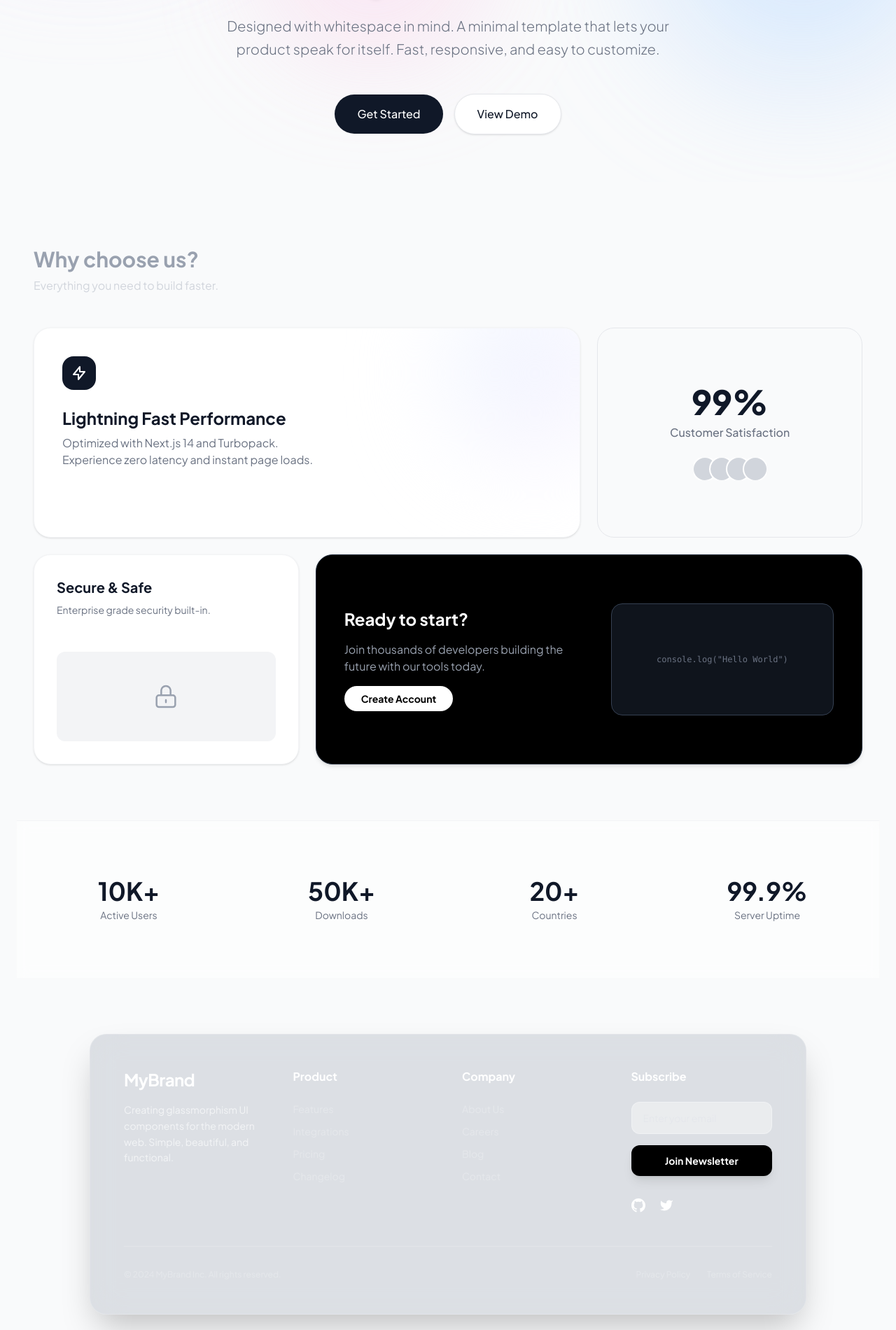
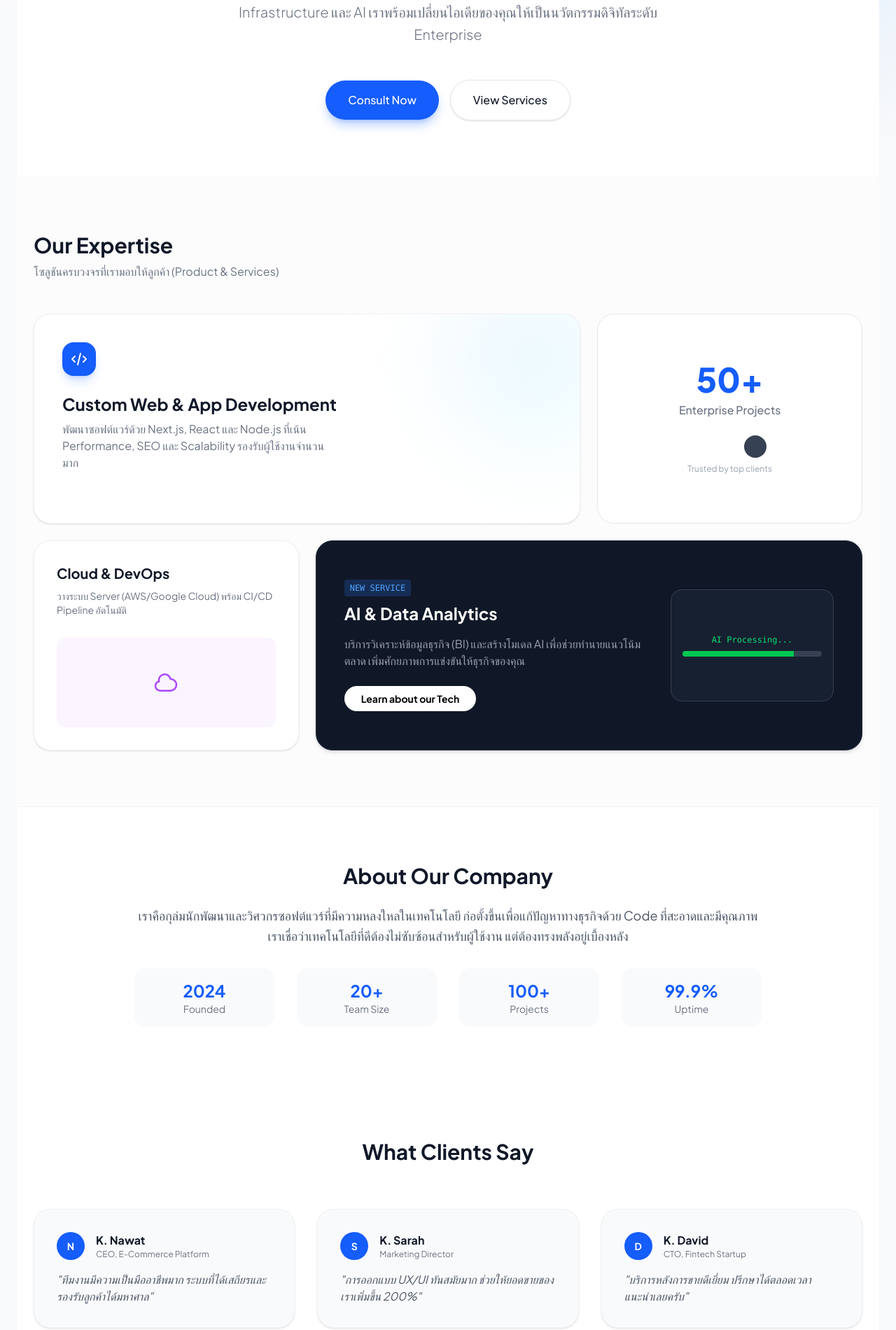
Before and after one commit to DnopPondz/nex-web, a Next.js app: page / in a window 1280 px wide. Shown: the part 540-2440 px from the top of the page at 70% size. Built offline with nearby package versions, Linux system fonts and the light colour scheme.

Commit message:
add page

```diff
--- a/src/app/globals.css
+++ b/src/app/globals.css
@@ -1 +1,7 @@
 @import "tailwindcss";
+
+@import "tailwindcss";
+
+html {
+  scroll-behavior: smooth;
+}
--- a/src/app/layout.js
+++ b/src/app/layout.js
@@ -4,20 +4,22 @@ import Navbar from "@/components/Navbar";
 import Footer from "@/components/Footer";
 import Background from "@/components/Background";
 import { Plus_Jakarta_Sans } from "next/font/google";
+import ScrollProgress from "@/components/ScrollProgress";
 
 const font = Plus_Jakarta_Sans({ subsets: ["latin"] });
 const inter = Inter({ subsets: ["latin"] });
 
 export const metadata = {
-  title: "Create Next App",
-  description: "Generated by create next app",
+  title: "MyBrand - Minimal Glassmorphism Template",
+  description: "A high-performance Next.js template featuring glassmorphism design, bento grid layout, and clean typography.",
+  keywords: ["Next.js", "React", "Tailwind CSS", "Glassmorphism", "Template"],
 };
 
 export default function RootLayout({ children }) {
   return (
     <html lang="en">
       <body className={`${font.className} bg-gray-50 min-h-screen flex flex-col relative`}>
-
+        <ScrollProgress />
         <Background /> {/* ใส่ตรงนี้ทีเดียว ทุกหน้าจะมีพื้นหลังเหมือนกันหมด */}
 
         <Navbar />
--- a/src/app/page.js
+++ b/src/app/page.js
@@ -21,14 +21,7 @@ const staggerContainer = {
 
 export default function Home() {
   return (
-    <div className="flex flex-col min-h-screen overflow-hidden">
-
-      {/* --- Background Decorations --- */}
-      <div className="fixed top-0 left-0 w-full h-full overflow-hidden -z-10 pointer-events-none">
-        <div className="absolute top-[-10%] left-[-10%] w-[500px] h-[500px] bg-purple-200/30 rounded-full blur-[100px]" />
-        <div className="absolute bottom-[20%] right-[-5%] w-[400px] h-[400px] bg-blue-200/30 rounded-full blur-[100px]" />
-        <div className="absolute top-[40%] left-[30%] w-[300px] h-[300px] bg-pink-200/20 rounded-full blur-[80px]" />
-      </div>
+    <div className="flex flex-col min-h-screen overflow-hidden bg-white">
 
       {/* --- 1. Hero Section --- */}
       <section className="relative pt-40 pb-20 px-6">
@@ -41,17 +34,17 @@ export default function Home() {
 
           {/* Badge */}
           <motion.div variants={fadeInUp} className="flex justify-center">
-            <span className="px-4 py-1.5 rounded-full border border-gray-200 bg-white/60 backdrop-blur-md text-xs font-semibold text-gray-600 shadow-sm">
-              ✨ Redefining Digital Experience
+            <span className="px-4 py-1.5 rounded-full border border-gray-200 bg-white/60 backdrop-blur-md text-xs font-semibold text-blue-600 shadow-sm">
+              🚀 Driving Innovation for Your Business
             </span>
           </motion.div>
 
           {/* Headline */}
           <motion.div variants={fadeInUp}>
-            <h1 className="text-6xl md:text-8xl font-bold tracking-tighter text-gray-400 leading-[1.1]">
-              Simple. Clean. <br />
-              <span className="bg-clip-text text-transparent bg-gradient-to-r from-gray-300 via-gray-200 to-gray-300 drop-shadow-md">
-                Impactful.
+            <h1 className="text-5xl md:text-7xl font-bold tracking-tighter text-gray-900 leading-[1.1]">
+              Scalable Software. <br />
+              <span className="bg-clip-text text-transparent bg-gradient-to-r from-blue-700 via-blue-500 to-cyan-400 drop-shadow-sm">
+                Cloud & AI Solutions.
               </span>
             </h1>
           </motion.div>
@@ -61,108 +54,115 @@ export default function Home() {
             variants={fadeInUp}
             className="max-w-2xl mx-auto text-lg md:text-xl text-gray-500 leading-relaxed font-light"
           >
-            Designed with whitespace in mind. A minimal template that lets your
-            product speak for itself. Fast, responsive, and easy to customize.
+            Tech Company ที่เชี่ยวชาญด้านการพัฒนา Web Application, Cloud Infrastructure และ AI
+            เราพร้อมเปลี่ยนไอเดียของคุณให้เป็นนวัตกรรมดิจิทัลระดับ Enterprise
           </motion.p>
 
           {/* Buttons */}
           <motion.div variants={fadeInUp} className="flex flex-col sm:flex-row items-center justify-center gap-4 pt-4">
-
-            {/* Get Started Button - Single Line ClassName */}
-            <Link
-              href="/about"
-              className="px-8 py-4 rounded-full font-medium bg-gray-900 text-white shadow-none hover:bg-black hover:shadow-2xl hover:shadow-gray-900/40 hover:-translate-y-1 transition-all duration-300 ease-out"
-            >
-              Get Started
-            </Link>
-
-            {/* View Demo Button - Single Line ClassName */}
             <Link
               href="/contact"
+              className="px-8 py-4 rounded-full font-medium bg-blue-600 text-white shadow-lg shadow-blue-600/30 hover:bg-blue-700 hover:-translate-y-1 transition-all duration-300 ease-out"
+            >
+              Consult Now
+            </Link>
+            <Link
+              href="#services"
               className="px-8 py-4 rounded-full font-medium bg-white text-gray-900 border border-gray-200 shadow-sm hover:bg-gray-50 hover:shadow-xl hover:shadow-gray-200/50 hover:-translate-y-1 transition-all duration-300 ease-out"
             >
-              View Demo
+              View Services
             </Link>
-
           </motion.div>
 
         </motion.div>
       </section>
 
-      {/* --- 2. Bento Grid Features --- */}
-      <section className="py-20 px-6">
+      {/* --- 2. Bento Grid Services (Products & Services) --- */}
+      <section id="services" className="py-20 px-6 bg-gray-50/50">
         <div className="max-w-7xl mx-auto">
           <motion.div
             initial={{ opacity: 0, y: 20 }}
             whileInView={{ opacity: 1, y: 0 }}
             viewport={{ once: true }}
             transition={{ duration: 0.6 }}
-            className="mb-12"
+            className="mb-12 text-center md:text-left"
           >
-            <h2 className="text-3xl font-bold text-gray-400">Why choose us?</h2>
-            <p className="text-gray-300 mt-2">Everything you need to build faster.</p>
+            <h2 className="text-3xl font-bold text-gray-900">Our Expertise</h2>
+            <p className="text-gray-500 mt-2">โซลูชันครบวงจรที่เรามอบให้ลูกค้า (Product & Services)</p>
           </motion.div>
 
           {/* GRID LAYOUT */}
           <div className="grid grid-cols-1 md:grid-cols-3 gap-6">
 
-            {/* Card 1: Large Box - Single Line ClassName */}
+            {/* Card 1: Custom Development (Large Box) */}
             <motion.div
               whileHover={{ y: -5 }}
-              className="md:col-span-2 bg-white rounded-3xl p-10 border border-gray-100 shadow-sm hover:shadow-2xl hover:shadow-gray-200/50 hover:-translate-y-1 transition-all duration-500 ease-out flex flex-col justify-between h-[300px] relative overflow-hidden group"
+              className="md:col-span-2 bg-white rounded-3xl p-10 border border-gray-100 shadow-sm hover:shadow-2xl hover:shadow-blue-100/50 transition-all duration-500 ease-out flex flex-col justify-between h-[300px] relative overflow-hidden group"
             >
-              <div className="absolute top-0 right-0 w-64 h-64 bg-gradient-to-br from-blue-50 to-purple-50 rounded-full blur-3xl -mr-16 -mt-16 transition-all group-hover:scale-110" />
+              <div className="absolute top-0 right-0 w-64 h-64 bg-gradient-to-br from-blue-50 to-cyan-50 rounded-full blur-3xl -mr-16 -mt-16 transition-all group-hover:scale-110" />
               <div className="relative z-10">
-                <div className="w-12 h-12 bg-gray-900 rounded-2xl flex items-center justify-center mb-6 text-white">
-                  <svg className="w-6 h-6" fill="none" viewBox="0 0 24 24" stroke="currentColor"><path strokeLinecap="round" strokeLinejoin="round" strokeWidth={2} d="M13 10V3L4 14h7v7l9-11h-7z" /></svg>
+                <div className="w-12 h-12 bg-blue-600 rounded-2xl flex items-center justify-center mb-6 text-white shadow-lg shadow-blue-600/20">
+                  <svg className="w-6 h-6" fill="none" viewBox="0 0 24 24" stroke="currentColor"><path strokeLinecap="round" strokeLinejoin="round" strokeWidth={2} d="M10 20l4-16m4 4l4 4-4 4M6 16l-4-4 4-4" /></svg>
                 </div>
-                <h3 className="text-2xl font-bold text-gray-900 mb-2">Lightning Fast Performance</h3>
-                <p className="text-gray-500 max-w-sm">Optimized with Next.js 14 and Turbopack. Experience zero latency and instant page loads.</p>
+                <h3 className="text-2xl font-bold text-gray-900 mb-2">Custom Web & App Development</h3>
+                <p className="text-gray-500 max-w-sm">
+                  พัฒนาซอฟต์แวร์ด้วย Next.js, React และ Node.js ที่เน้น Performance, SEO และ Scalability รองรับผู้ใช้งานจำนวนมาก
+                </p>
               </div>
             </motion.div>
 
-            {/* Card 2: Small Box - Single Line ClassName */}
+            {/* Card 2: Company Stats (Small Box) */}
             <motion.div
               whileHover={{ y: -5 }}
-              className="bg-gray-50 rounded-3xl p-8 border border-gray-200 shadow-none hover:shadow-xl hover:-translate-y-1 transition-all duration-500 ease-out flex flex-col justify-center items-center text-center h-[300px]"
+              className="bg-white rounded-3xl p-8 border border-gray-200 shadow-none hover:shadow-xl hover:-translate-y-1 transition-all duration-500 ease-out flex flex-col justify-center items-center text-center h-[300px]"
             >
-               <h3 className="text-5xl font-extrabold text-gray-900 mb-2">99%</h3>
-               <p className="text-gray-500 font-medium">Customer Satisfaction</p>
-               <div className="mt-6 flex -space-x-2 overflow-hidden">
-                  {[1,2,3,4].map((i) => (
-                    <div key={i} className="inline-block h-8 w-8 rounded-full ring-2 ring-white bg-gray-300" />
-                  ))}
+               <h3 className="text-5xl font-extrabold text-blue-600 mb-2">50+</h3>
+               <p className="text-gray-500 font-medium">Enterprise Projects</p>
+               <div className="mt-6 flex -space-x-2 overflow-hidden justify-center">
+                 {/* Mock User Avatars */}
+                 {[1,2,3,4].map((i) => (
+                   <div key={i} className={`inline-block h-8 w-8 rounded-full ring-2 ring-white bg-gray-${300 + (i*100)}`} />
+                 ))}
                </div>
+               <p className="text-xs text-gray-400 mt-2">Trusted by top clients</p>
             </motion.div>
 
-            {/* Card 3: Tall Box - Single Line ClassName */}
+            {/* Card 3: Cloud Infrastructure (Tall Box) */}
             <motion.div
               whileHover={{ y: -5 }}
-              className="bg-white rounded-3xl p-8 border border-gray-100 shadow-sm hover:shadow-2xl hover:shadow-gray-200/50 hover:-translate-y-1 transition-all duration-500 ease-out h-[300px] flex flex-col justify-between"
+              className="bg-white rounded-3xl p-8 border border-gray-100 shadow-sm hover:shadow-2xl hover:shadow-purple-100/50 transition-all duration-500 ease-out h-[300px] flex flex-col justify-between"
             >
               <div>
-                <h3 className="text-xl font-bold text-gray-900 mb-2">Secure & Safe</h3>
-                <p className="text-sm text-gray-500">Enterprise grade security built-in.</p>
+                <h3 className="text-xl font-bold text-gray-900 mb-2">Cloud & DevOps</h3>
+                <p className="text-sm text-gray-500">วางระบบ Server (AWS/Google Cloud) พร้อม CI/CD Pipeline อัตโนมัติ</p>
               </div>
-              <div className="w-full bg-gray-100 rounded-xl h-32 flex items-center justify-center">
-                 <svg className="w-10 h-10 text-gray-400" fill="none" viewBox="0 0 24 24" stroke="currentColor"><path strokeLinecap="round" strokeLinejoin="round" strokeWidth={1.5} d="M12 15v2m-6 4h12a2 2 0 002-2v-6a2 2 0 00-2-2H6a2 2 0 00-2 2v6a2 2 0 002 2zm10-10V7a4 4 0 00-8 0v4h8z" /></svg>
+              <div className="w-full bg-purple-50 rounded-xl h-32 flex items-center justify-center text-purple-500">
+                 <svg className="w-10 h-10" fill="none" viewBox="0 0 24 24" stroke="currentColor"><path strokeLinecap="round" strokeLinejoin="round" strokeWidth={1.5} d="M3 15a4 4 0 004 4h9a5 5 0 10-.1-9.999 5.002 5.002 0 10-9.78 2.096A4.001 4.001 0 003 15z" /></svg>
               </div>
             </motion.div>
 
-            {/* Card 4: Wide Box - Single Line ClassName */}
+            {/* Card 4: AI & Data (Wide Box - Company Info Integration) */}
             <motion.div
               whileHover={{ y: -5 }}
-              className="md:col-span-2 bg-black text-white rounded-3xl p-10 border border-gray-800 shadow-md hover:shadow-2xl hover:shadow-gray-900/50 hover:-translate-y-1 transition-all duration-500 ease-out flex flex-col md:flex-row items-center justify-between gap-8 h-auto md:h-[300px]"
+              className="md:col-span-2 bg-gray-900 text-white rounded-3xl p-10 border border-gray-800 shadow-md hover:shadow-2xl hover:shadow-gray-900/50 transition-all duration-500 ease-out flex flex-col md:flex-row items-center justify-between gap-8 h-auto md:h-[300px]"
             >
-              <div className="space-y-4">
-                <h3 className="text-2xl font-bold">Ready to start?</h3>
-                <p className="text-gray-400 max-w-sm">Join thousands of developers building the future with our tools today.</p>
-                <button className="px-6 py-2 bg-white text-black rounded-full font-bold text-sm hover:bg-gray-200 transition-colors">
-                  Create Account
-                </button>
+              <div className="space-y-4 flex-1">
+                <div className="flex items-center gap-2 mb-2">
+                   <span className="px-2 py-1 bg-blue-500/20 text-blue-400 text-xs rounded font-mono">NEW SERVICE</span>
+                </div>
+                <h3 className="text-2xl font-bold">AI & Data Analytics</h3>
+                <p className="text-gray-400">
+                  บริการวิเคราะห์ข้อมูลธุรกิจ (BI) และสร้างโมเดล AI เพื่อช่วยทำนายแนวโน้มตลาด เพิ่มศักยภาพการแข่งขันให้ธุรกิจของคุณ
+                </p>
+                <Link href="/about" className="inline-block px-6 py-2 bg-white text-black rounded-full font-bold text-sm hover:bg-gray-200 transition-colors mt-2">
+                  Learn about our Tech
+                </Link>
               </div>
-              <div className="w-full md:w-1/2 bg-gray-800/50 rounded-2xl h-40 border border-gray-700 flex items-center justify-center">
-                <span className="text-gray-500 font-mono text-xs">console.log("Hello World")</span>
+              <div className="w-full md:w-1/3 bg-gray-800/50 rounded-2xl h-40 border border-gray-700 flex flex-col items-center justify-center p-4">
+                <div className="text-green-400 font-mono text-xs mb-2">AI Processing...</div>
+                <div className="w-full h-2 bg-gray-700 rounded-full overflow-hidden">
+                   <div className="h-full bg-green-500 w-[80%]"></div>
+                </div>
               </div>
             </motion.div>
 
@@ -170,20 +170,90 @@ export default function Home() {
         </div>
       </section>
 
-      {/* --- 3. Simple Stats --- */}
-      <section className="py-20 border-t border-gray-100 bg-white/50 backdrop-blur-sm">
-        <div className="max-w-7xl mx-auto px-6 grid grid-cols-2 md:grid-cols-4 gap-8 text-center">
-          {[
-            { label: 'Active Users', value: '10K+' },
-            { label: 'Downloads', value: '50K+' },
-            { label: 'Countries', value: '20+' },
-            { label: 'Server Uptime', value: '99.9%' },
-          ].map((stat, i) => (
-            <div key={i}>
-              <div className="text-3xl md:text-4xl font-bold text-gray-900">{stat.value}</div>
-              <div className="text-sm text-gray-500 mt-1">{stat.label}</div>
-            </div>
-          ))}
+      {/* --- 3. Company Information Section --- */}
+      <section className="py-20 px-6 border-t border-gray-100">
+         <div className="max-w-4xl mx-auto text-center">
+            <motion.div
+               initial={{ opacity: 0, y: 20 }}
+               whileInView={{ opacity: 1, y: 0 }}
+               viewport={{ once: true }}
+            >
+               <h2 className="text-3xl font-bold text-gray-900 mb-6">About Our Company</h2>
+               <p className="text-lg text-gray-600 leading-relaxed mb-8">
+                 เราคือกุล่มนักพัฒนาและวิศวกรซอฟต์แวร์ที่มีความหลงใหลในเทคโนโลยี ก่อตั้งขึ้นเพื่อแก้ปัญหาทางธุรกิจด้วย Code ที่สะอาดและมีคุณภาพ เราเชื่อว่าเทคโนโลยีที่ดีต้องไม่ซับซ้อนสำหรับผู้ใช้งาน แต่ต้องทรงพลังอยู่เบื้องหลัง
+               </p>
+               <div className="grid grid-cols-2 md:grid-cols-4 gap-8">
+                  {[
+                    { label: 'Founded', value: '2024' },
+                    { label: 'Team Size', value: '20+' },
+                    { label: 'Projects', value: '100+' },
+                    { label: 'Uptime', value: '99.9%' },
+                  ].map((stat, i) => (
+                    <div key={i} className="p-4 bg-gray-50 rounded-2xl">
+                      <div className="text-2xl font-bold text-blue-600">{stat.value}</div>
+                      <div className="text-sm text-gray-500">{stat.label}</div>
+                    </div>
+                  ))}
+               </div>
+            </motion.div>
+         </div>
+      </section>
+
+      {/* --- 4. Testimonials Section --- */}
+      <section className="py-20 px-6 bg-white">
+        <div className="max-w-7xl mx-auto">
+          <motion.div
+             initial={{ opacity: 0, y: 20 }}
+             whileInView={{ opacity: 1, y: 0 }}
+             viewport={{ once: true }}
+             className="text-center mb-16"
+          >
+            <h2 className="text-3xl font-bold text-gray-900">What Clients Say</h2>
+          </motion.div>
+
+          <div className="grid grid-cols-1 md:grid-cols-3 gap-8">
+            {[
+              {
+                quote: "ทีมงานมีความเป็นมืออาชีพมาก ระบบที่ได้เสถียรและรองรับลูกค้าได้มหาศาล",
+                author: "K. Nawat",
+                role: "CEO, E-Commerce Platform",
+                avatar: "N"
+              },
+              {
+                quote: "การออกแบบ UX/UI ทันสมัยมาก ช่วยให้ยอดขายของเราเพิ่มขึ้น 200%",
+                author: "K. Sarah",
+                role: "Marketing Director",
+                avatar: "S"
+              },
+              {
+                quote: "บริการหลังการขายดีเยี่ยม ปรึกษาได้ตลอดเวลา แนะนำเลยครับ",
+                author: "K. David",
+                role: "CTO, Fintech Startup",
+                avatar: "D"
+              }
+            ].map((item, i) => (
+              <motion.div
+                key={i}
+                initial={{ opacity: 0, y: 20 }}
+                whileInView={{ opacity: 1, y: 0 }}
+                viewport={{ once: true }}
+                transition={{ delay: i * 0.1 }}
+                whileHover={{ y: -5 }}
+                className="bg-gray-50 p-8 rounded-3xl border border-gray-100 shadow-sm"
+              >
+                <div className="flex items-center gap-4 mb-4">
+                  <div className="w-10 h-10 rounded-full bg-blue-600 text-white flex items-center justify-center font-bold text-sm">
+                    {item.avatar}
+                  </div>
+                  <div>
+                    <div className="font-bold text-gray-900">{item.author}</div>
+                    <div className="text-xs text-gray-500">{item.role}</div>
+                  </div>
+                </div>
+                <p className="text-gray-600 italic">"{item.quote}"</p>
+              </motion.div>
+            ))}
+          </div>
         </div>
       </section>
 
--- /dev/null
+++ b/src/components/ScrollProgress.js
@@ -0,0 +1,14 @@
+'use client';
+
+import { motion, useScroll } from "framer-motion";
+
+export default function ScrollProgress() {
+  const { scrollYProgress } = useScroll();
+
+  return (
+    <motion.div
+      className="fixed top-0 left-0 right-0 h-1 bg-gradient-to-r from-blue-500 to-purple-500 origin-left z-[100]"
+      style={{ scaleX: scrollYProgress }}
+    />
+  );
+}
--- /dev/null
+++ b/src/components/Services.js
@@ -0,0 +1,49 @@
+// src/components/Services.js
+import React from 'react';
+
+const services = [
+  {
+    title: "Custom Software Development",
+    description: "รับพัฒนาซอฟต์แวร์และแอปพลิเคชันตามความต้องการของธุรกิจ ด้วยเทคโนโลยีทันสมัย",
+    icon: "💻", // หรือจะใช้ SVG/Icon library ก็ได้
+  },
+  {
+    title: "Cloud Infrastructure",
+    description: "บริการวางระบบ Cloud Server ที่มีความปลอดภัยและยืดหยุ่นสูง (AWS, Google Cloud)",
+    icon: "☁️",
+  },
+  {
+    title: "Data Analytics & AI",
+    description: "วิเคราะห์ข้อมูลเชิงลึกและสร้างโมเดล AI เพื่อช่วยในการตัดสินใจทางธุรกิจ",
+    icon: "📊",
+  },
+];
+
+const Services = () => {
+  return (
+    <section className="py-20 bg-gray-50">
+      <div className="container mx-auto px-6">
+        <div className="text-center mb-16">
+          <h2 className="text-3xl font-bold text-gray-900 mb-4">Solutions & Services</h2>
+          <p className="text-gray-600 max-w-2xl mx-auto">
+            เรามุ่งมั่นนำเสนอเทคโนโลยีที่ดีที่สุด เพื่อขับเคลื่อนธุรกิจของคุณให้เติบโตอย่างยั่งยืน
+          </p>
+        </div>
+
+        <div className="grid md:grid-cols-3 gap-8">
+          {services.map((service, index) => (
+            <div key={index} className="bg-white p-8 rounded-xl shadow-sm hover:shadow-md transition border border-gray-100">
+              <div className="text-4xl mb-4">{service.icon}</div>
+              <h3 className="text-xl font-bold mb-3 text-gray-800">{service.title}</h3>
+              <p className="text-gray-600 leading-relaxed">
+                {service.description}
+              </p>
+            </div>
+          ))}
+        </div>
+      </div>
+    </section>
+  );
+};
+
+export default Services;
```
Also changed, not shown: src/components/Navbar.js (+3 -6 lines).
